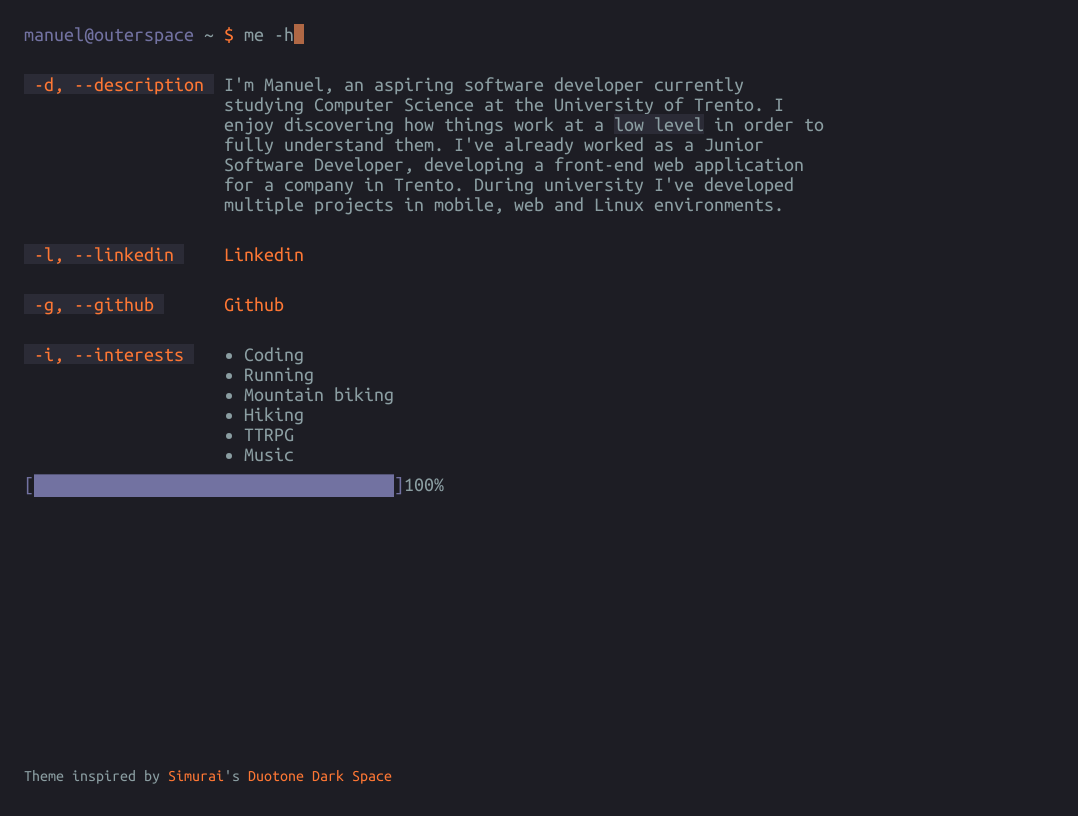
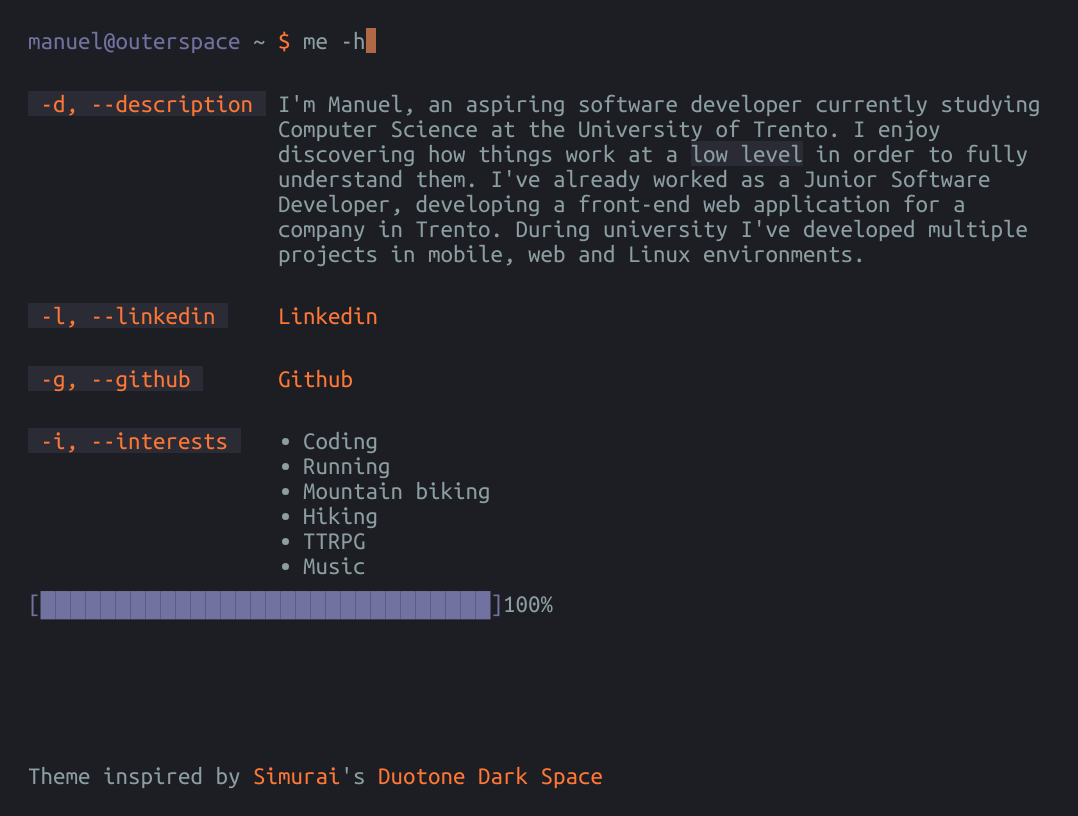
Before and after one commit to Manuelueluel/manuelueluel.github.io, a plain HTML site: page index.html in a window 1280 px wide. Shown: the whole page, without its empty margins (0-1078 px from the left). Drawn offline with Linux system fonts and the light colour scheme.

Commit message:
responsive

```diff
--- a/index.html
+++ b/index.html
@@ -2,7 +2,7 @@
 <html lang="en">
   <head>
     <meta charset="UTF-8" />
-    <title>manuel</title>
+    <title>manuelueluel.github.io</title>
     <link rel="preconnect" href="https://fonts.googleapis.com" />
     <link rel="preconnect" href="https://fonts.gstatic.com" crossorigin />
     <link
--- a/script.js
+++ b/script.js
@@ -37,7 +37,7 @@ function loadingItem(item) {
   content.append(document.createElement("br"));
 
   const itemContainer = document.createElement("div");
-  itemContainer.setAttribute("class", "itemContainer");
+  itemContainer.setAttribute("class", "item-container");
 
   const flagContainer = document.createElement("div");
   flagContainer.setAttribute("class", "flag-container");
--- a/style.css
+++ b/style.css
@@ -12,6 +12,17 @@
   --duo-1: #fe7734;
   --duo-2: #b06845;
   --duo-3: #644c40;
+
+  --max-w: 80ch;
+  --fs: 1rem;
+}
+
+/* dynamic resizing */
+@media (min-width: 50em) {
+  :root {
+    --max-w: 80%;
+    --fs: 1.25rem;
+  }
 }
 
 * {
@@ -19,16 +30,15 @@
   font-family: "Ubuntu Mono", monospace;
   font-weight: 500;
   color: var(--uno-1);
+  font-size: var(--fs);
 }
 
 body {
   display: flex;
   flex-direction: column;
-  width: 100%;
-  max-width: 80ch;
+  max-width: var(--max-w);
   min-height: 95vh;
   padding: 1rem;
-  font-size: 1rem;
 }
 
 h2 {
@@ -51,7 +61,7 @@ h2 {
   align-items: flex-start;
 }
 
-.itemContainer > * {
+.item-container > * {
   margin-top: 1ch;
 }
 
@@ -79,7 +89,7 @@ ul {
 }
 
 footer {
-  font-size: 1rem;
+  font-size: var(--fs);
   color: var(--uno-1);
   margin-top: auto;
 }
@@ -136,13 +146,6 @@ footer {
   }
 }
 
-/* dynamic resizing */
-@media (min-width: 600px) {
-  body {
-    font-size: 1.25rem;
-  }
-}
-
 /* loading bar */
 .progress-container {
   display: none;
```
